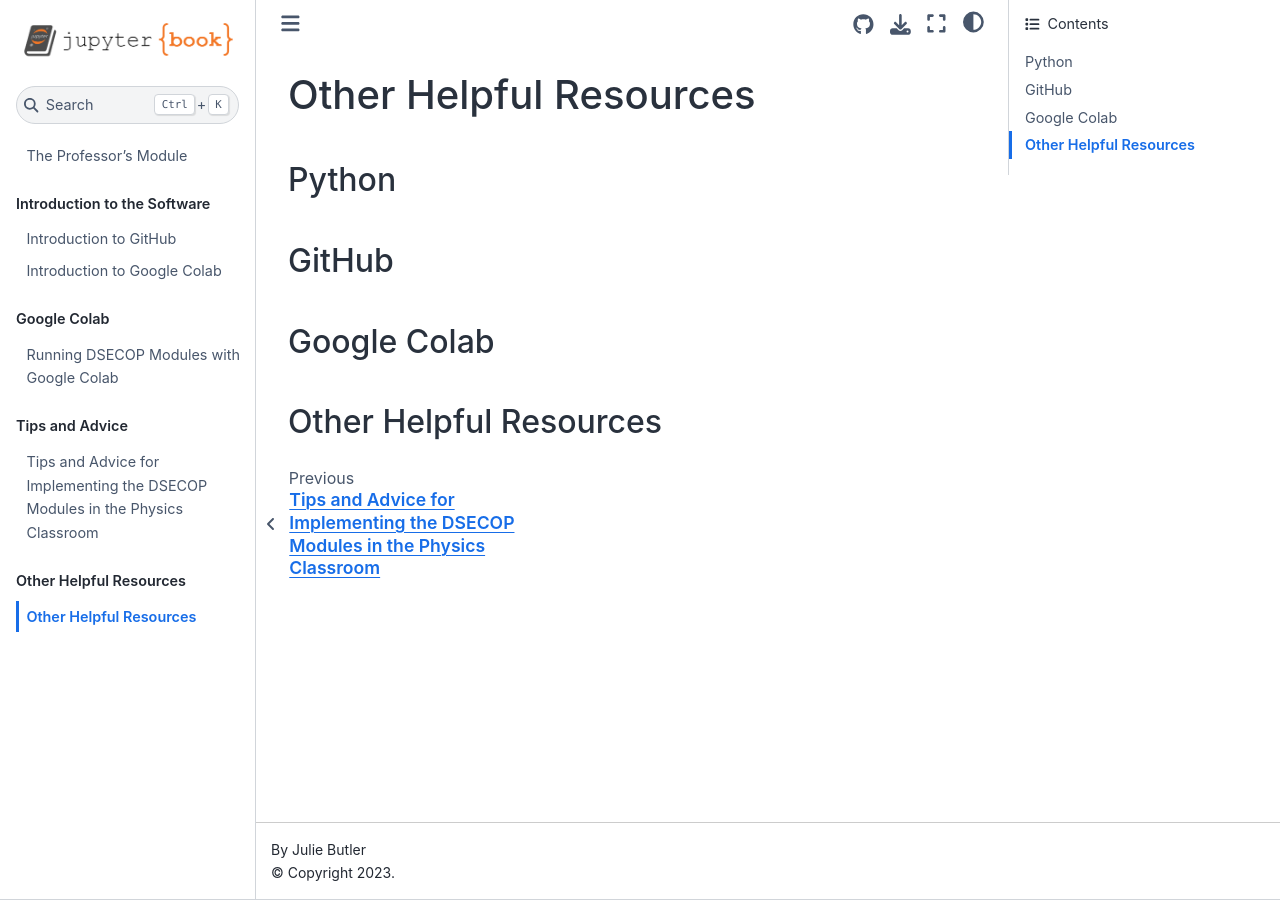
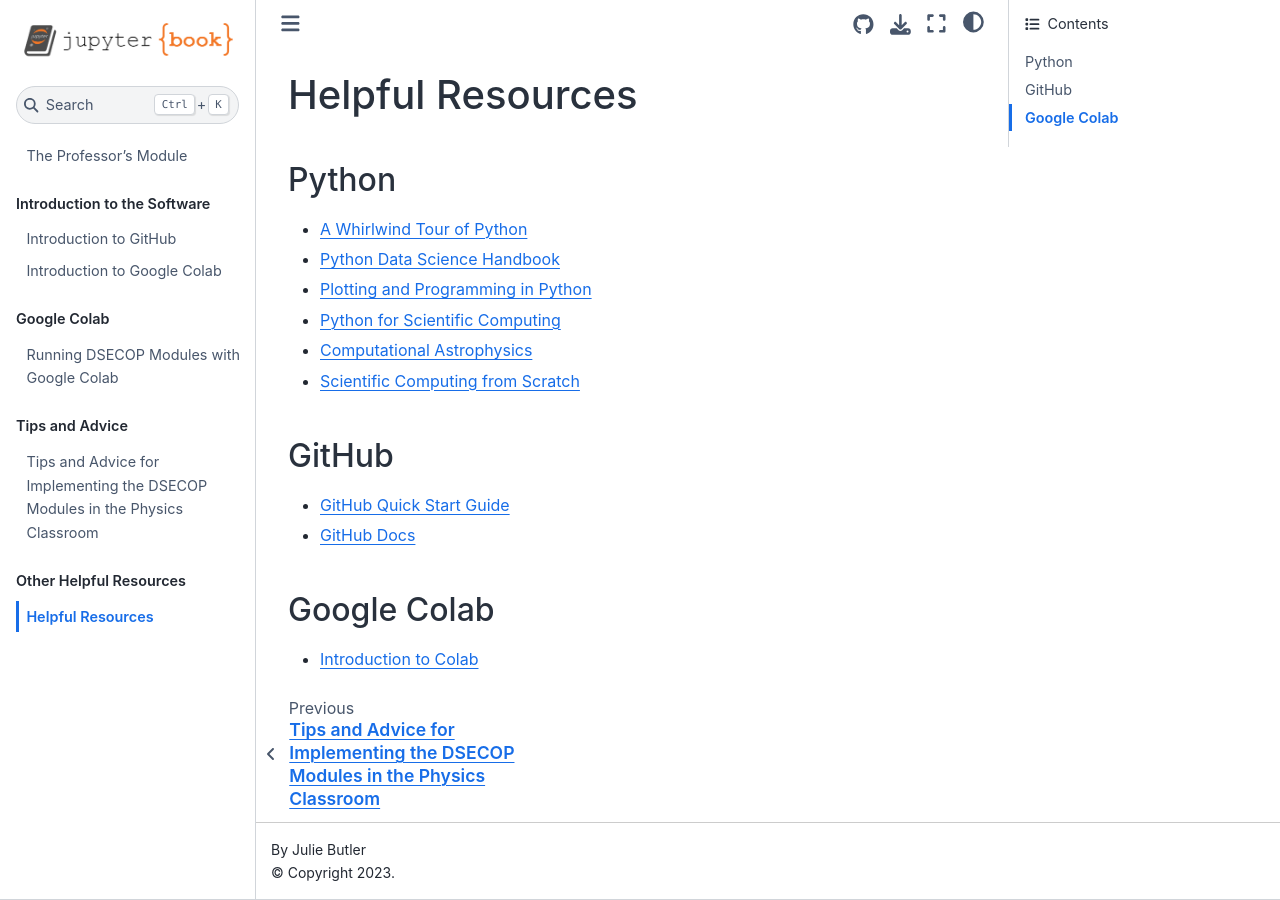
Before and after one commit to butler-julie/TheProfessorsModule, a Jupyter Book: the page built from Resources.md, in a window 1280 px wide. Built offline with Jupyter Book 1.0.4 settings and Sphinx 7.4.7 and the Sphinx Book theme 1.1.4, drawn with Linux system fonts in a browser that asks for light colours.

```diff
--- a/Resources.md
+++ b/Resources.md
@@ -1,9 +1,16 @@
-# Other Helpful Resources
+# Helpful Resources
 
 ## Python
+* [A Whirlwind Tour of Python](https://jakevdp.github.io/WhirlwindTourOfPython/)
+* [Python Data Science Handbook](https://jakevdp.github.io/PythonDataScienceHandbook/)
+* [Plotting and Programming in Python](http://swcarpentry.github.io/python-novice-gapminder/)
+* [Python for Scientific Computing](https://sbu-python-class.github.io/python-science/Introduction.html)
+* [Computational Astrophysics](https://zingale.github.io/computational_astrophysics/intro.html)
+* [Scientific Computing from Scratch](https://scotch.wangyq.net)
 
 ## GitHub
+* [GitHub Quick Start Guide](https://docs.github.com/en/get-started/quickstart/hello-world)
+* [GitHub Docs](https://docs.github.com/en)
 
 ## Google Colab
-
-## Other Helpful Resources
+* [Introduction to Colab](https://github.com/soltaniehha/Intro-to-Colab/)
```
